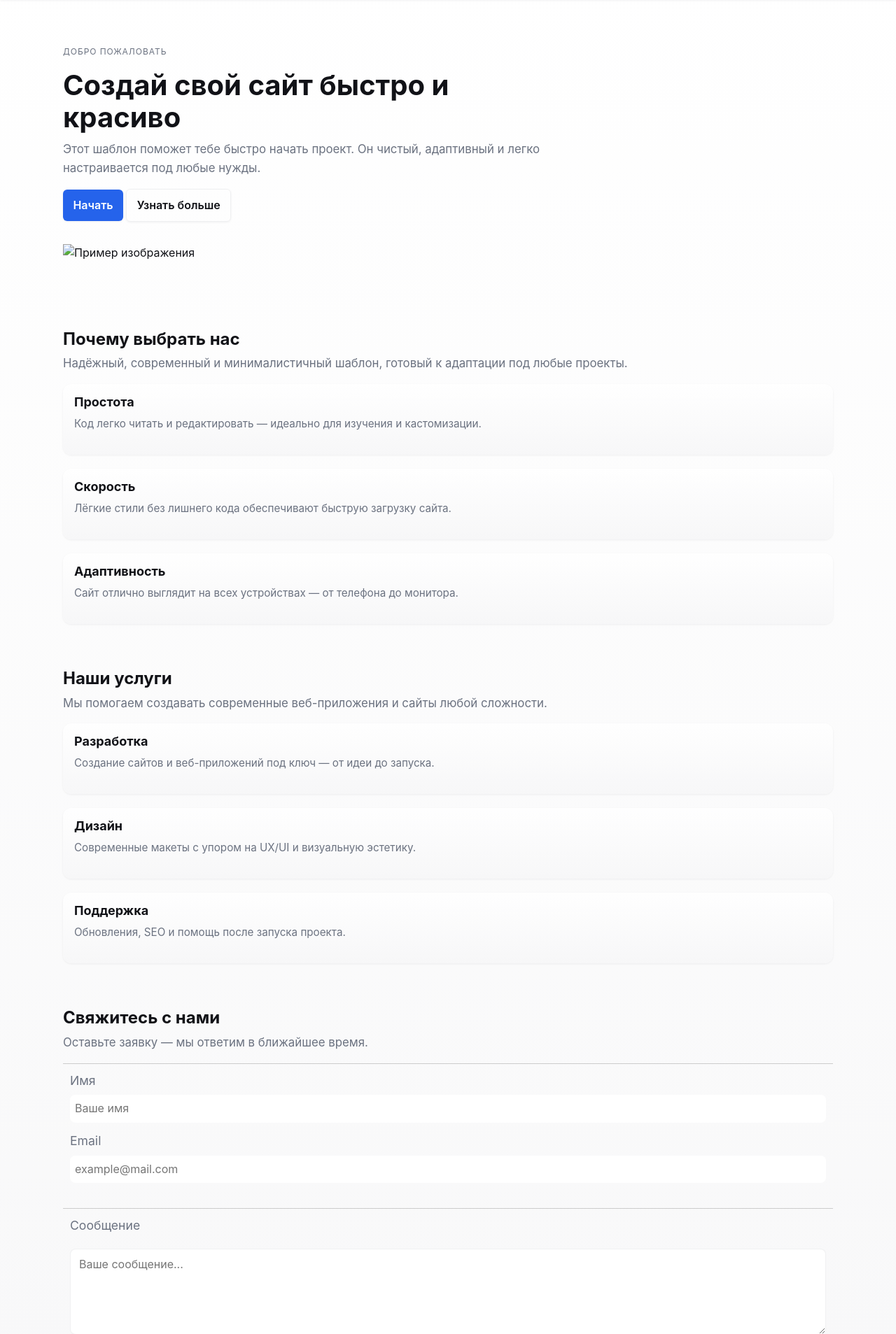
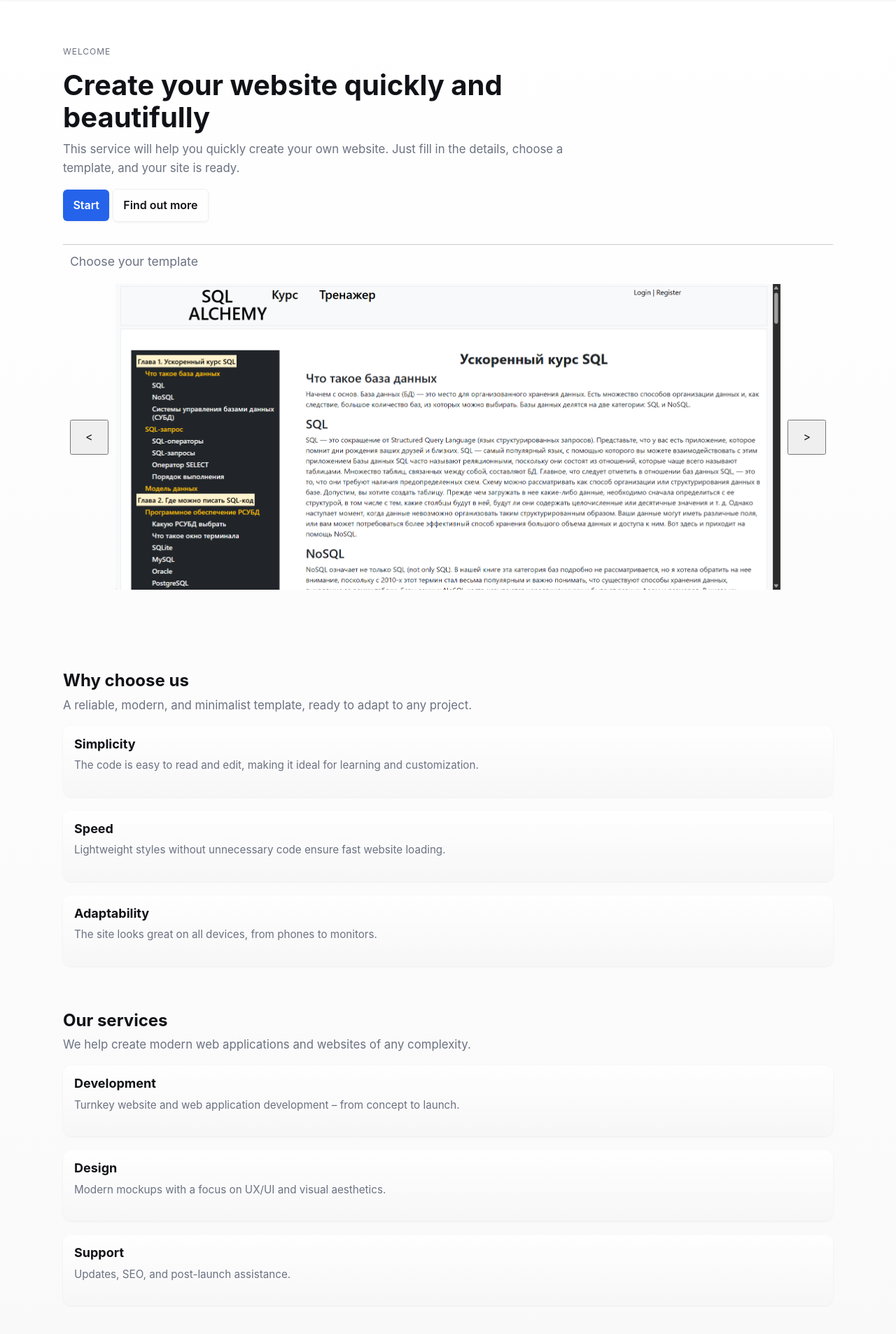
Before and after one commit to DaShy72/spark_point, a Django app: page / in a window 1280 px wide. Shown: the part 66-1973 px from the top of the page at 70% size. Run offline with Django 5.2, Linux system fonts and the light colour scheme; some libraries are stand-ins or nearby versions.

Commit message:
add new route

```diff
--- a/templates/main_app/index.html
+++ b/templates/main_app/index.html
@@ -1,77 +1,88 @@
 {% extends 'base.html' %}
 {% block title %}Spark Point{% endblock title %}
-
+{% load static %}
 
 {% block content %}
 
 <!-- ======== HERO ======== -->
   <section id="hero" class="hero container">
     <div class="hero-left">
-      <p class="kicker">Добро пожаловать</p>
-      <h1>Создай свой сайт быстро и красиво</h1>
-      <p class="lead">Этот шаблон поможет тебе быстро начать проект. Он чистый, адаптивный и легко настраивается под любые нужды.</p>
+      <p class="kicker">Welcome</p>
+      <h1>Create your website quickly and beautifully</h1>
+      <p class="lead">This service will help you quickly create your own website. Just fill in the details, choose a template, and your site is ready.</p>
       <div class="mt-2">
-        <a href="#contact" class="btn">Начать</a>
-        <a href="#about" class="btn secondary">Узнать больше</a>
+        <a href="{% url 'cabinet' %}" class="btn">Start</a>
+        <a href="#about" class="btn secondary">Find out more</a>
       </div>
     </div>
-    <div class="hero-right">
-      <img src="https://via.placeholder.com/420x280?text=Hero+Image" alt="Пример изображения">
+    <div class="form-row">
+      <label>Choose your template</label>
+      <div class="carousel">
+          <button type="button" class="prev">&lt;</button>
+
+          <div class="carousel-images">
+              <img src="{% static 'img/sql.png' %}" class="active">
+              <img src="{% static 'img/todo.png' %}">
+              <img src="{% static 'img/vocab.png' %}">
+              <img src="{% static 'img/todo.png' %}">
+          </div>
+          <button type="button" class="next">&gt;</button>
+      </div>
     </div>
   </section>
 
   <!-- ======== ABOUT / FEATURES ======== -->
   <section id="about" class="container">
-    <h2>Почему выбрать нас</h2>
-    <p class="lead">Надёжный, современный и минималистичный шаблон, готовый к адаптации под любые проекты.</p>
+    <h2>Why choose us</h2>
+    <p class="lead">A reliable, modern, and minimalist template, ready to adapt to any project.</p>
 
     <div class="grid cols-3 mt-2">
       <div class="card">
-        <h3>Простота</h3>
-        <p>Код легко читать и редактировать — идеально для изучения и кастомизации.</p>
+        <h3>Simplicity</h3>
+        <p>The code is easy to read and edit, making it ideal for learning and customization.</p>
       </div>
       <div class="card">
-        <h3>Скорость</h3>
-        <p>Лёгкие стили без лишнего кода обеспечивают быструю загрузку сайта.</p>
+        <h3>Speed</h3>
+        <p>Lightweight styles without unnecessary code ensure fast website loading.</p>
       </div>
       <div class="card">
-        <h3>Адаптивность</h3>
-        <p>Сайт отлично выглядит на всех устройствах — от телефона до монитора.</p>
+        <h3>Adaptability</h3>
+        <p>The site looks great on all devices, from phones to monitors.</p>
       </div>
     </div>
   </section>
 
   <!-- ======== SERVICES ======== -->
   <section id="services" class="container">
-    <h2>Наши услуги</h2>
-    <p class="lead">Мы помогаем создавать современные веб-приложения и сайты любой сложности.</p>
+    <h2>Our services</h2>
+    <p class="lead">We help create modern web applications and websites of any complexity.</p>
 
     <div class="grid cols-3 mt-2">
       <div class="card">
-        <h3>Разработка</h3>
-        <p>Создание сайтов и веб-приложений под ключ — от идеи до запуска.</p>
+        <h3>Development</h3>
+        <p>Turnkey website and web application development – from concept to launch.</p>
       </div>
       <div class="card">
-        <h3>Дизайн</h3>
-        <p>Современные макеты с упором на UX/UI и визуальную эстетику.</p>
+        <h3>Design</h3>
+        <p>Modern mockups with a focus on UX/UI and visual aesthetics.</p>
       </div>
       <div class="card">
-        <h3>Поддержка</h3>
-        <p>Обновления, SEO и помощь после запуска проекта.</p>
+        <h3>Support</h3>
+        <p>Updates, SEO, and post-launch assistance.</p>
       </div>
     </div>
   </section>
 
   <!-- ======== CONTACT / FORM ======== -->
   <section id="contact" class="container">
-    <h2>Свяжитесь с нами</h2>
-    <p class="lead">Оставьте заявку — мы ответим в ближайшее время.</p>
+    <h2>Contact us</h2>
+    <p class="lead">Leave a request and we will respond shortly.</p>
 
     <form class="form mt-2">
       <div class="form-row cols-2">
         <div>
-          <label for="name">Имя</label>
-          <input id="name" type="text" class="input" placeholder="Ваше имя" required>
+          <label for="name">Name</label>
+          <input id="name" type="text" class="input" placeholder="Your name" required>
         </div>
         <div>
           <label for="email">Email</label>
@@ -79,18 +90,54 @@
         </div>
       </div>
       <div class="form-row">
-        <label for="message">Сообщение</label>
-        <textarea id="message" rows="4" class="input" placeholder="Ваше сообщение..."></textarea>
+        <label for="message">Message</label>
+        <textarea id="message" rows="4" class="input" placeholder="Your message..."></textarea>
       </div>
-      <button type="submit" class="btn mt-2">Отправить</button>
+      <button type="submit" class="btn mt-2">Send</button>
     </form>
   </section>
 
   <!-- ======== FOOTER ======== -->
   <footer class="footer">
     <div class="container center">
-      <p>© 2025 Мой сайт. Все права защищены.</p>
+      <p>© 2025 Spark Point. All rights reserved.</p>
     </div>
   </footer>
 
+
+<script>
+  const images = document.querySelectorAll('.carousel-images img');
+    const prevBtn = document.querySelector('.prev');
+    const nextBtn = document.querySelector('.next');
+    const selectedInput = document.getElementById('selected_image');
+
+    let currentIndex = 0;
+
+    function showImage(index) {
+      images.forEach(img => img.classList.remove('active'));
+      images[index].classList.add('active');
+      selectedInput.value = images[index].dataset.value;
+    }
+
+    prevBtn.addEventListener('click', () => {
+      currentIndex = (currentIndex - 1 + images.length) % images.length;
+      showImage(currentIndex);
+    });
+
+    nextBtn.addEventListener('click', () => {
+      currentIndex = (currentIndex + 1) % images.length;
+      showImage(currentIndex);
+    });
+
+    images.forEach((img, i) => {
+      img.addEventListener('click', () => {
+        currentIndex = i;
+        showImage(currentIndex);
+      });
+    });
+
+    showImage(currentIndex);
+</script>
+
+
 {% endblock content %}
```
